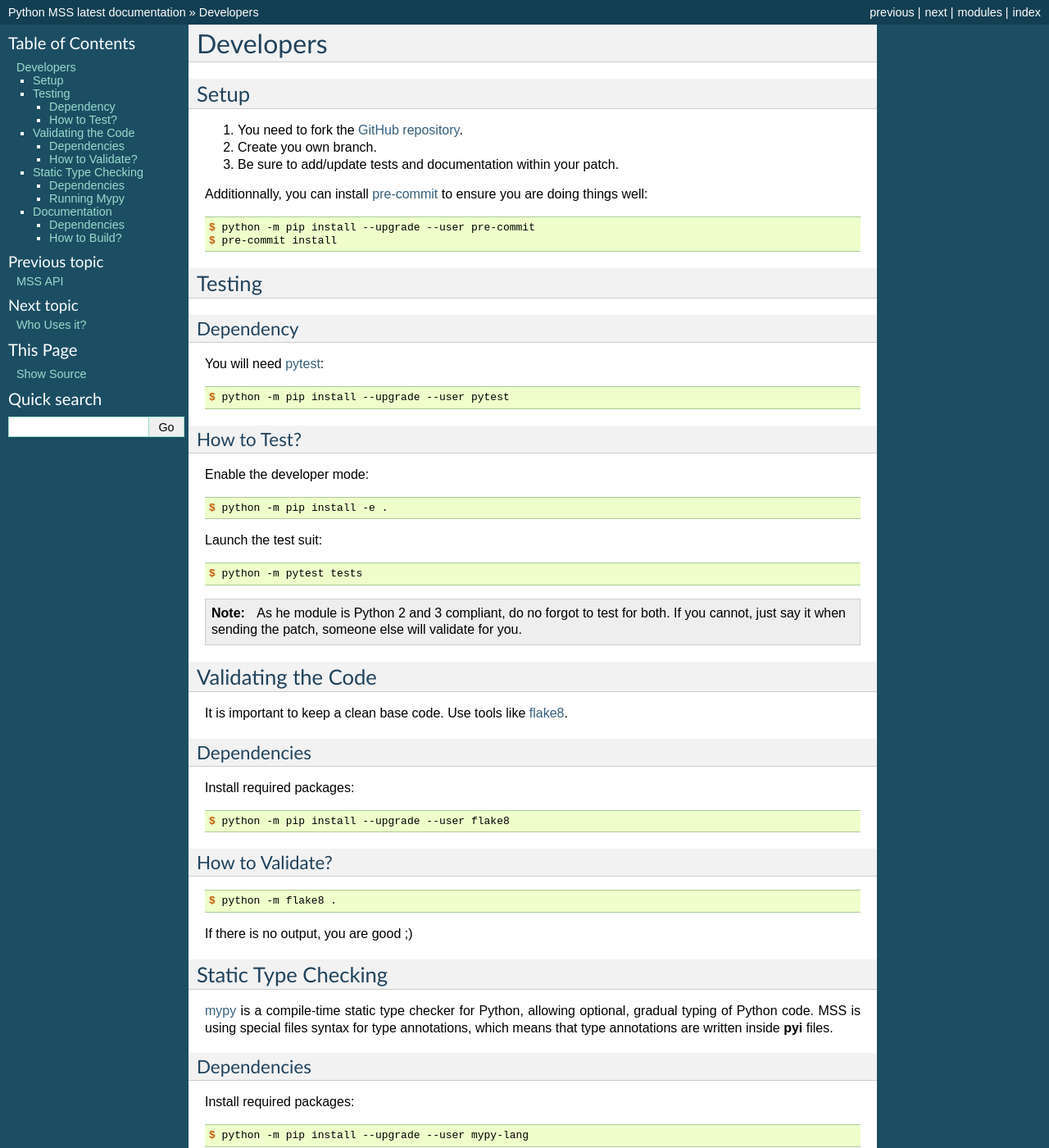
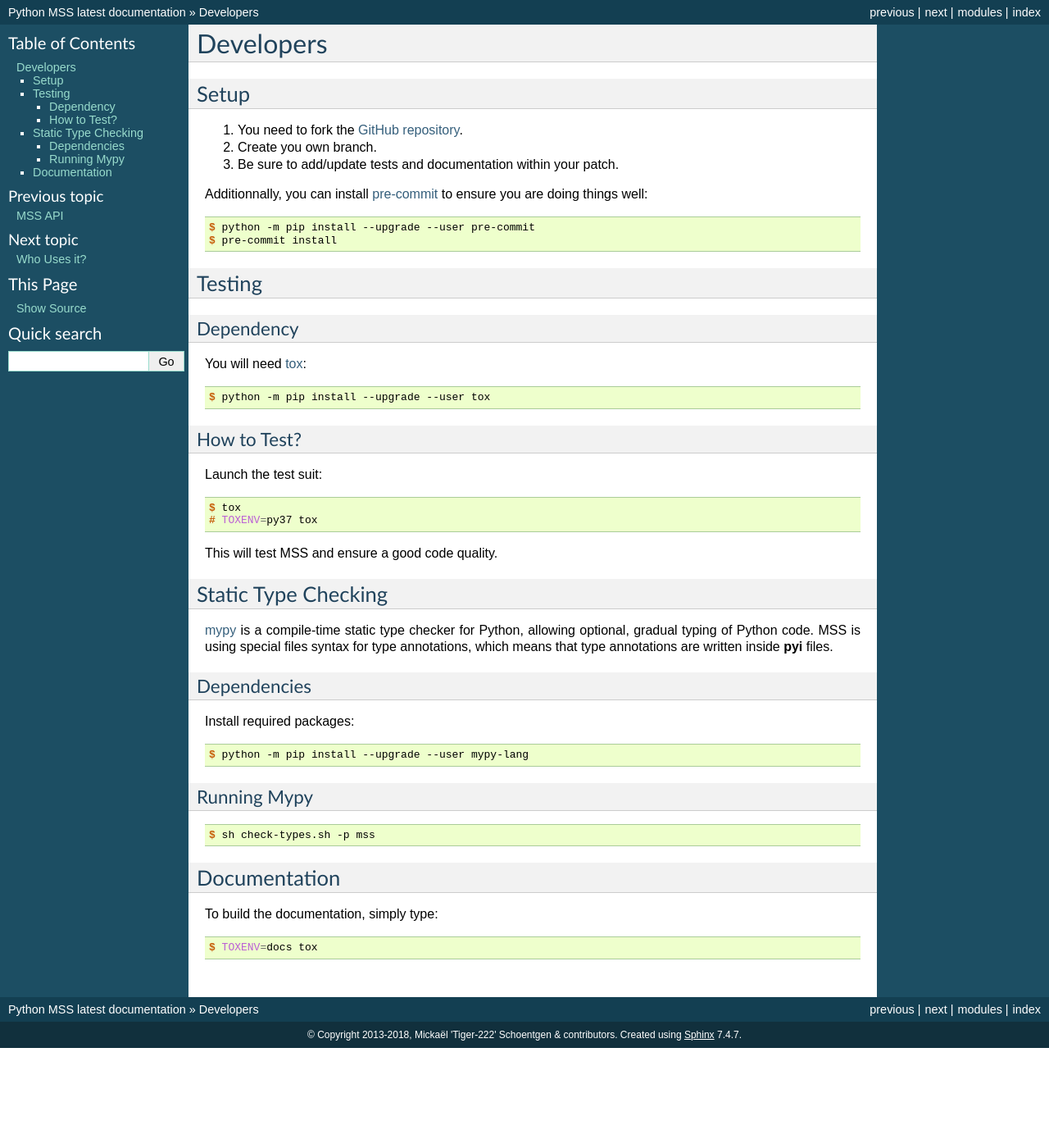
Before and after one commit to BoboTiG/python-mss, a Sphinx documentation site: the page built from docs/source/developers.rst, in a window 1280 px wide and 1400 px high. Shown: the whole window at 82% size. Built offline with Sphinx 7.4.7, drawn with Linux system fonts in a browser that asks for light colours; some of the changed text lies outside the part shown.

Commit message:
tests: use tox, enable PyPy and PyPy3, add macOS and Windows CI

```diff
--- a/CHANGES.rst
+++ b/CHANGES.rst
@@ -1,4 +1,4 @@
-4.0.0 (201x-xx-xx)
+4.0.0 (2019-xx-xx)
 ==================
 
 base.py
--- a/docs/source/api.rst
+++ b/docs/source/api.rst
@@ -143,6 +143,12 @@ Methods
             - ``{date}``: the current date using the default formatter
 
         As it is using the :py:func:`format()` function, you can specify formatting options like ``{date:%Y-%m-%s}``.
+
+        .. warning:: On Windows, the default date format may result with a filename containing ':' which is not allowed::
+
+                IOerror: [Errno 22] invalid mode ('wb') or filename: 'sct_1-2019-01-01 21:20:43.114194.png'
+
+            To fix this, you must provide a custom formatting.
 
     .. method:: shot()
 
--- a/docs/source/developers.rst
+++ b/docs/source/developers.rst
@@ -23,49 +23,20 @@ Testing
 Dependency
 ----------
 
-You will need `pytest <https://pypi.python.org/pypi/pytest>`_::
+You will need `tox <https://pypi.org/project/tox/>`_::
 
-    $ python -m pip install --upgrade --user pytest
+    $ python -m pip install --upgrade --user tox
 
 
 How to Test?
 ------------
 
-Enable the developer mode::
-
-    $ python -m pip install -e .
-
 Launch the test suit::
 
-    $ python -m pytest tests
+    $ tox
+    # TOXENV=py37 tox
 
-.. Note::
-
-    As he module is Python 2 and 3 compliant, do no forgot to test for both. If you cannot, just say it when sending the patch, someone else will validate for you.
-
-
-Validating the Code
-===================
-
-It is important to keep a clean base code. Use tools like `flake8 <https://pypi.python.org/pypi/flake8>`_.
-
-
-Dependencies
-------------
-
-Install required packages::
-
-    $ python -m pip install --upgrade --user flake8
-
-
-How to Validate?
-----------------
-
-::
-
-    $ python -m flake8 .
-
-If there is no output, you are good ;)
+This will test MSS and ensure a good code quality.
 
 
 Static Type Checking
@@ -94,18 +65,6 @@ Running Mypy
 Documentation
 =============
 
-Dependencies
-------------
+To build the documentation, simply type::
 
-You will need `Sphinx <http://sphinx-doc.org/>`_::
-
-    $ python -m pip install --upgrade --user sphinx
-
-
-How to Build?
--------------
-
-::
-
-    $ cd docs
-    $ make clean html
+    $ TOXENV=docs tox
```
Also changed, not shown: appveyor.yml (added, +41 -0 lines), .travis.yml, 9 other files.
